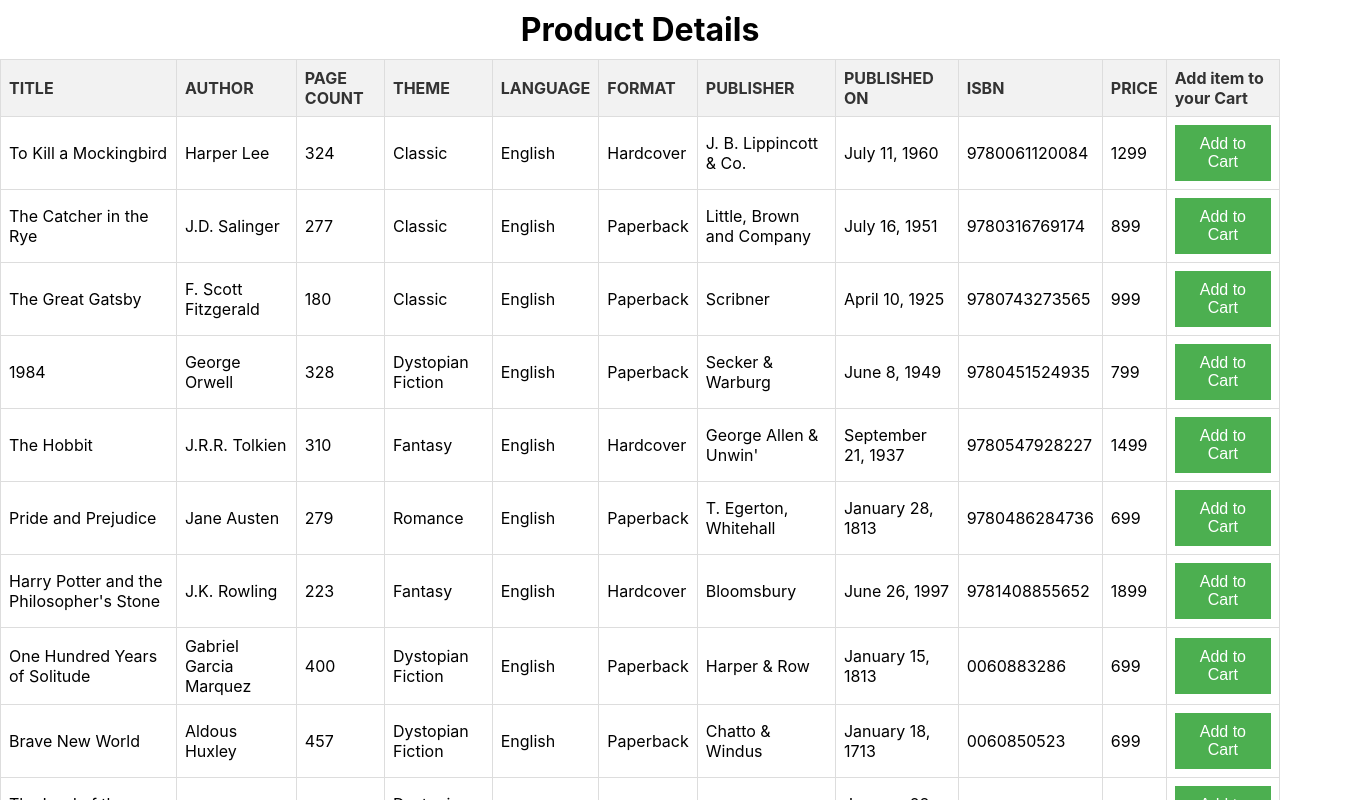
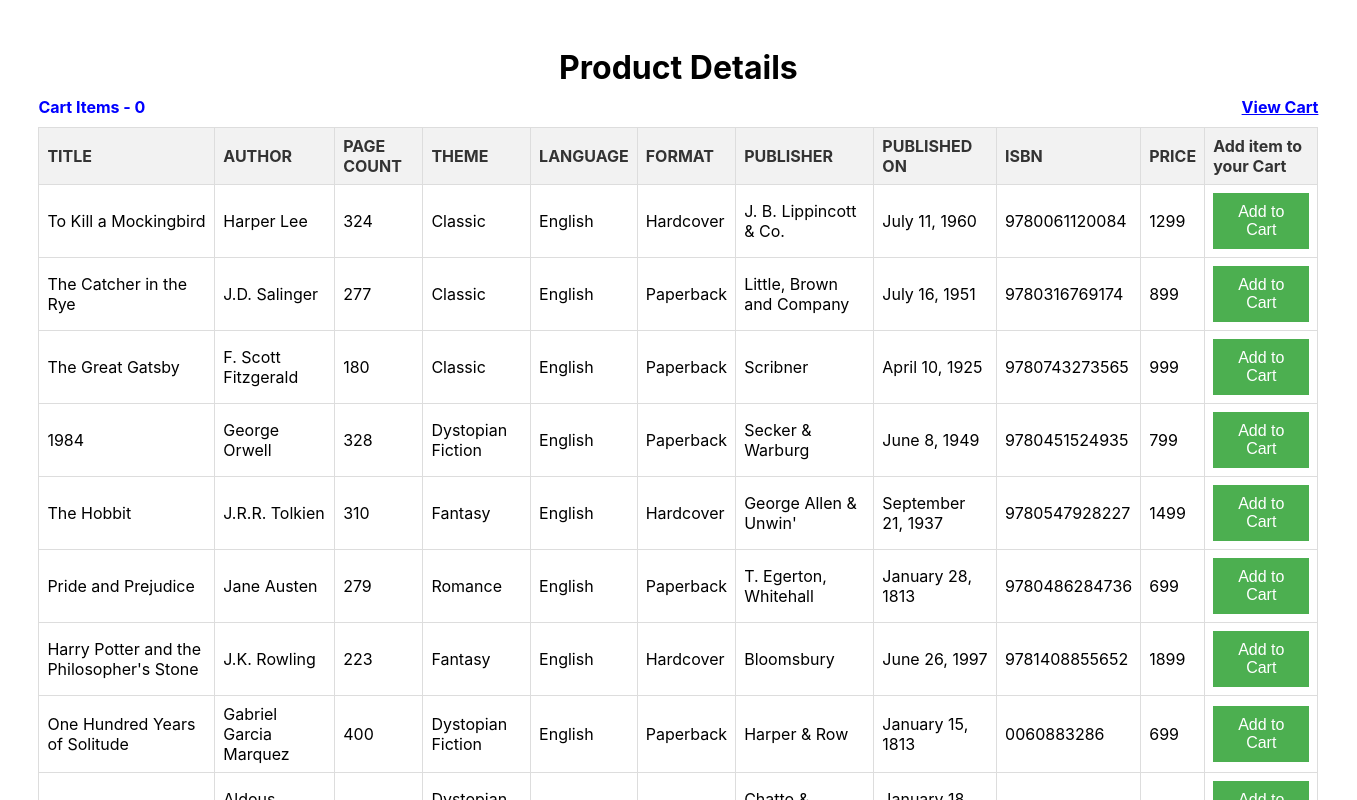
Before and after one commit to priyaas21/e-commerce-test-task, a React (Create React App) app: page / in a window 1280 px wide. Shown: the top 800 px of the page, 1357 px wide, since content can reach past the window. Built offline with nearby package versions, Linux system fonts and the light colour scheme.

Commit message:
handled price based on quantity

```diff
--- a/src/App.js
+++ b/src/App.js
@@ -10,7 +10,7 @@
       <BrowserRouter>
         <Routes>
           <Route path="/" element={<ProductDetails />} />
-          <Route path="/cartDetail" element={<CartDetails />} />
+          <Route path="/cart" element={<CartDetails />} />
         </Routes>
       </BrowserRouter>
     </Provider>
--- a/src/assets/css/productDetails.css
+++ b/src/assets/css/productDetails.css
@@ -7,13 +7,35 @@
 .page-container {
   width: 100%;
   height: 100%;
+  padding: 3%;
 }
 
 .page-container h1 {
   text-align: center;
   margin-top: 10px;
   margin-bottom: 10px;
+  width: 100%;
+  display: flex;
+  justify-content: center;
+  align-items: center;
 }
+
+.page-container h4 {
+  text-align: center;
+  margin-top: 10px;
+  margin-bottom: 10px;
+  color: blue;
+  display: flex;
+  flex-direction: row;
+  align-items: center;
+  justify-content: space-between;
+}
+
+.page-container h4 span {
+  text-decoration: underline;
+  cursor: pointer;
+}
+
 .add-to-cart {
   background-color: #4caf50;
   border: none;
--- a/src/components/cartItem.js
+++ b/src/components/cartItem.js
@@ -13,18 +13,21 @@
   return (
     <div className="cart-item">
       <div className="cart-item-info">
-        <h3 className="cart-item-name">{product?.title}</h3>
-        <p className="cart-item-description">{product?.author}</p>
-        <p className="cart-item-description">{product?.pages}</p>
-        <p className="cart-item-description">{product?.genre}</p>
-        <p className="cart-item-description">${product.language}</p>
-        <p className="cart-item-description">{product?.format}</p>
-        <p className="cart-item-description">{product?.publisher}</p>
-        <p className="cart-item-description">{product?.published}</p>
-        <p className="cart-item-description">{product?.isbn}</p>
-        <p className="cart-item-description">{product?.price}</p>
+        <h3 className="cart-item-name">{`${product?.title}`}</h3>
+        <p className="cart-item-description">{`Author- ${product?.author}`}</p>
+        <p className="cart-item-description">{`No. of pages- ${product?.pages}`}</p>
+        <p className="cart-item-description">{`Theme of Book- ${product?.genre}`}</p>
+        <p className="cart-item-description">{`Language- ${product.language}`}</p>
+        <p className="cart-item-description">{`Format- ${product?.format}`}</p>
+        <p className="cart-item-description">{`Publisher- ${product?.publisher}`}</p>
+        <p className="cart-item-description">{`Published on- ${product?.published}`}</p>
+        <p className="cart-item-description">{`ISBN- ${product?.isbn}`}</p>
+        <p className="cart-item-description">{`Price- ${
+          quantity * product?.price
+        }`}</p>
       </div>
       <div className="cart-item-quantity">
+        <span>Qty</span>
         <button
           className="cart-item-quantity-button"
           onClick={handleQtyDecrement}
--- a/src/components/productDetails.js
+++ b/src/components/productDetails.js
@@ -4,11 +4,14 @@
 import { toast, ToastContainer } from 'react-toastify';
 import 'react-toastify/dist/ReactToastify.css';
 import { getProductDetails, setCartList } from '../reducers/productReducer';
+import { useNavigate } from 'react-router-dom';
 
 function ProductDetails() {
   const { products, cartList } = useSelector((state) => state.product);
   const dispatch = useDispatch();
+  const navigate = useNavigate();
   const [prodData, setProdData] = useState(products);
+
   useEffect(() => {
     dispatch(getProductDetails());
   }, []);
@@ -29,6 +32,10 @@
   return (
     <div className="page-container">
       <h1>Product Details</h1>
+      <h4>
+        {`Cart Items - ${cartList.length}`}
+        <span onClick={() => navigate('/cart')}>View Cart</span>
+      </h4>
       <div>
         <table className="product-detail-container">
           <thead>
```
